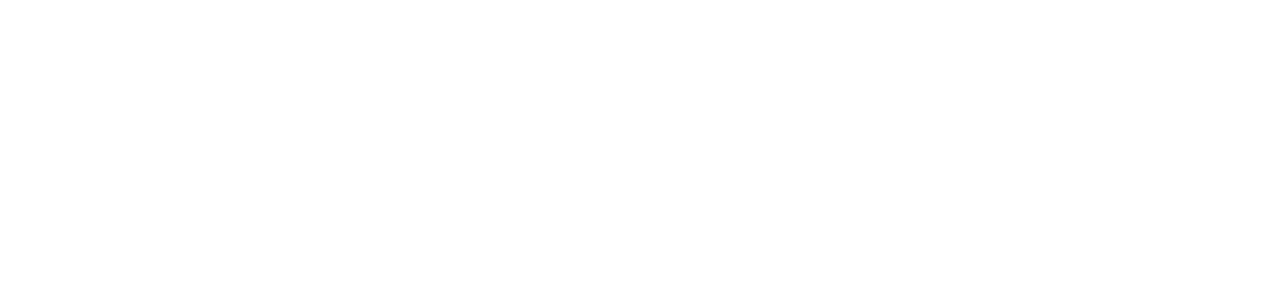
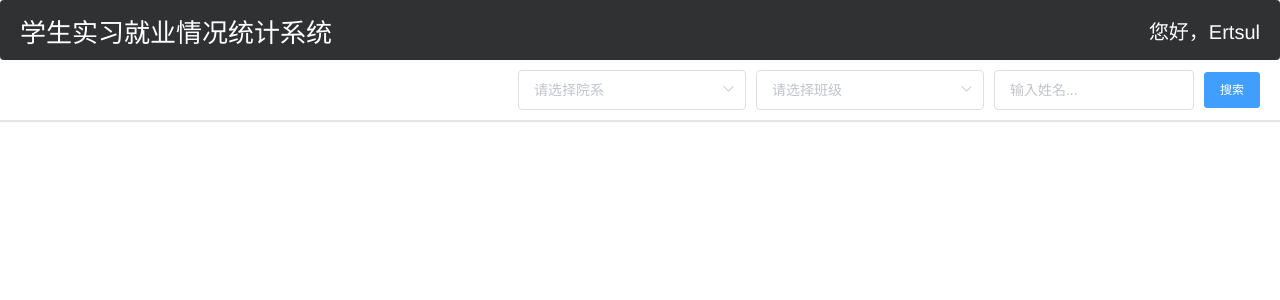
Before and after one commit to Ertsul/shixi_manage, a Vue app: page /teacher in a window 1280 px wide. Shown: the top 300 px of the page. Built offline with nearby package versions, Linux system fonts and the light colour scheme.

Commit message:
feat：新增登录注册页面，教师页面等UI

```diff
--- a/src/router.js
+++ b/src/router.js
@@ -8,9 +8,14 @@ export default new Router({
   base: process.env.BASE_URL,
   routes: [
     {
-      path: '/home',
-      name: 'home',
-      component: () => import('./views/Home.vue')
+      path: '/student',
+      name: 'student',
+      component: () => import('./views/Student.vue')
+    },
+    {
+      path: '/teacher',
+      name: 'teacher',
+      component: () => import('./views/Teacher.vue')
     },
     {
       path: '/login',
--- a/src/views/Login.vue
+++ b/src/views/Login.vue
@@ -7,6 +7,65 @@
         <!--  标题-->
         <div class="page-header__title">学生实习就业情况统计系统</div>
       </el-header>
+      <!-- 登录-->
+      <div class="login-box">
+        <img src="../assets/login_user.png"/>
+        <!-- 登录-->
+        <el-form style="width: 100%;text-align: center;" v-if="pageType === 1">
+          <el-form-item label="学号" label-width="16%">
+            <el-input v-model="loginForm.studentId" clearable></el-input>
+          </el-form-item>
+          <el-form-item label="姓名" label-width="16%">
+            <el-input v-model="loginForm.name" clearable></el-input>
+          </el-form-item>
+          <el-form-item label="密码" label-width="16%">
+            <el-input v-model="loginForm.password" type="password" clearable></el-input>
+          </el-form-item>
+          <el-form-item label="">
+            <el-radio v-model="loginForm.jobType" label="1">学生</el-radio>
+            <el-radio v-model="loginForm.jobType" label="2">辅导员</el-radio>
+            <el-radio v-model="loginForm.jobType" label="3">学生处</el-radio>
+          </el-form-item>
+        </el-form>
+        <!-- 注册-->
+        <el-form style="width: 100%;text-align: center;" v-if="pageType === 0">
+          <el-form-item label="学号" label-width="20%">
+            <el-input v-model="registerForm.studentId" clearable></el-input>
+          </el-form-item>
+          <el-form-item label="姓名" label-width="20%">
+            <el-input v-model="registerForm.name" clearable></el-input>
+          </el-form-item>
+          <el-form-item label="密码" label-width="20%">
+            <el-input v-model="registerForm.password" type="password" clearable></el-input>
+          </el-form-item>
+          <el-form-item label="确认密码" label-width="20%">
+            <el-input v-model="registerForm.ensurePwd" type="password" clearable></el-input>
+          </el-form-item>
+          <el-form-item label="院系" label-width="20%">
+            <el-select v-model="registerForm.college" placeholder="请选择院系" clearable>
+              <el-option
+                  v-for="item in colleges"
+                  :key="item.value"
+                  :label="item.label"
+                  :value="item.value">
+              </el-option>
+            </el-select>
+          </el-form-item>
+          <el-form-item label="班级" label-width="20%">
+            <el-select v-model="registerForm.class" placeholder="请选择班级" clearable>
+              <el-option
+                  v-for="item in classes"
+                  :key="item.value"
+                  :label="item.label"
+                  :value="item.value">
+              </el-option>
+            </el-select>
+          </el-form-item>
+        </el-form>
+        <el-button @click="login" style="width: 60%;" v-if="pageType === 1">登录</el-button>
+        <el-button @click="register" style="width: 60%;" v-if="pageType === 0">注册</el-button>
+        <div class="register" v-if="pageType === 1" @click="goRegister">&gt;&gt;&nbsp;注册</div>
+      </div>
     </el-container>
   </div>
 </template>
@@ -14,7 +73,59 @@
 <script>
   export default {
     data() {
-      return {}
+      return {
+        loginForm: { // 登录信息
+          name: '',
+          studentId: '',
+          password: '',
+          jobType: '1'
+        },
+        registerForm: { // 注册信息
+          name: '',
+          studentId: '',
+          password: '',
+          ensurePwd: '', // 确认密码
+          college: '', // 学院
+          class: '' // 班级
+        },
+        pageType: 1, // 页面类型 0 ： 注册 ； 1 ： 登录
+        colleges: [{ // 院系
+          value: 'it',
+          label: '信息科学与工程学院'
+        }, {
+          value: 'literature',
+          label: '文学院'
+        }],
+        classes: [{ // 班级
+          value: 'communication',
+          label: '15通信工程2班'
+        }, {
+          value: 'softwave',
+          label: '15软件工程2班'
+        }],
+      }
+    },
+    methods: {
+      /**
+       * 登录
+       */
+      login() {
+        console.warn('登录');
+      },
+      /**
+       * 注册
+       */
+      register() {
+        console.warn('注册');
+        this.pageType = 1;
+      },
+      /**
+       * 切换注册页面
+       */
+      goRegister() {
+        console.warn('切换注册页面');
+        this.pageType = 0;
+      }
     }
   }
 </script>
@@ -39,10 +150,40 @@
     &__title {
       transition: 0.6s;
 
+
       &:hover {
         color: silver;
       }
     }
   }
 
+  .login-box {
+    position: relative;
+    width: 360px;
+    /*height: 300px;*/
+    box-shadow: 0 0 4px rgba(0, 0, 0, 0.5);
+    border-radius: 4px;
+    margin: 40px auto;
+    text-align: center;
+    padding: 20px;
+
+    img {
+      width: 40px;
+      height: 40px;
+      margin-bottom: 20px;
+    }
+
+    .register {
+      position: absolute;
+      right: 10px;
+      bottom: 10px;
+      cursor: pointer;
+
+      &:hover {
+        font-weight: bold;
+        border-bottom: 1px solid silver;
+      }
+    }
+  }
+
 </style>
--- a/src/views/Home.vue
+++ b/src/views/Student.vue
@@ -1,6 +1,6 @@
 <template>
   <div class="home">
-    <!--  首页布局-->
+    <!--  布局-->
     <el-container class="page-container">
       <!-- 顶部-->
       <el-header class="page-header">
--- /dev/null
+++ b/src/views/Teacher.vue
@@ -0,0 +1,114 @@
+<template>
+  <div class="teacher-page">
+    <el-container class="page-container">
+      <!-- 顶部-->
+      <el-header class="page-header">
+        <!--  标题-->
+        <div class="page-header__title">学生实习就业情况统计系统</div>
+        <!--  登录状态-->
+        <div class="page-header__name">您好，{{name}}</div>
+      </el-header>
+      <el-container class="page-main">
+        <!--  搜索区域-->
+        <div class="search-wrap">
+          <el-select v-if="jobType == 2" style="margin-right: 10px;" v-model="searchForm.college" placeholder="请选择院系" clearable>
+            <el-option
+                v-for="item in colleges"
+                :key="item.value"
+                :label="item.label"
+                :value="item.value">
+            </el-option>
+          </el-select>
+          <el-select style="margin-right: 10px;" v-model="searchForm.class" placeholder="请选择班级" clearable>
+            <el-option
+                v-for="item in classes"
+                :key="item.value"
+                :label="item.label"
+                :value="item.value">
+            </el-option>
+          </el-select>
+          <el-input style="margin-right: 10px;" class="search-wrap__input" placeholder="输入姓名..."
+                    v-model="searchForm.name" clearable></el-input>
+          <el-button type="primary" size="small" style="height: 36px;">搜索</el-button>
+        </div>
+      </el-container>
+    </el-container>
+  </div>
+</template>
+
+<script>
+  export default {
+    data() {
+      return {
+        name: 'Ertsul', // 用户名
+        jobType: '2', // 职位类型： 0： 学生； 1： 辅导员； 2： 学生处
+        colleges: [{ // 院系
+          value: 'it',
+          label: '信息科学与工程学院'
+        }, {
+          value: 'literature',
+          label: '文学院'
+        }],
+        classes: [{ // 班级
+          value: 'communication',
+          label: '15通信工程2班'
+        }, {
+          value: 'softwave',
+          label: '15软件工程2班'
+        }],
+        searchForm: { // 搜索内容
+          name: '',
+          college: '',
+          class: ''
+        }
+      }
+    }
+  }
+</script>
+
+<style lang="scss">
+  .page-container {
+    width: 100%;
+  }
+
+  .page-header {
+    height: 100px;
+    background-color: #303133;
+    text-align: left;
+    display: flex;
+    align-items: center;
+    justify-content: space-between;
+    color: #fff;
+    font-size: 26px;
+    border-radius: 4px;
+    cursor: pointer;
+
+    &__title {
+      transition: 0.6s;
+
+      &:hover {
+        color: silver;
+      }
+    }
+
+    &__name {
+      font-size: 20px;
+    }
+  }
+
+  .search-wrap {
+    width: 100%;
+    height: 60px;
+    margin: 0 auto;
+    box-shadow: 0 2px 1px rgba(0, 0, 0, 0.1);
+    line-height: 60px;
+    padding-right: 20px;
+    display: flex;
+    justify-content: flex-end;
+    align-items: center;
+
+    &__input {
+      width: 200px;
+    }
+  }
+</style>
```
Also changed, not shown: src/assets/login_user.png (added).
